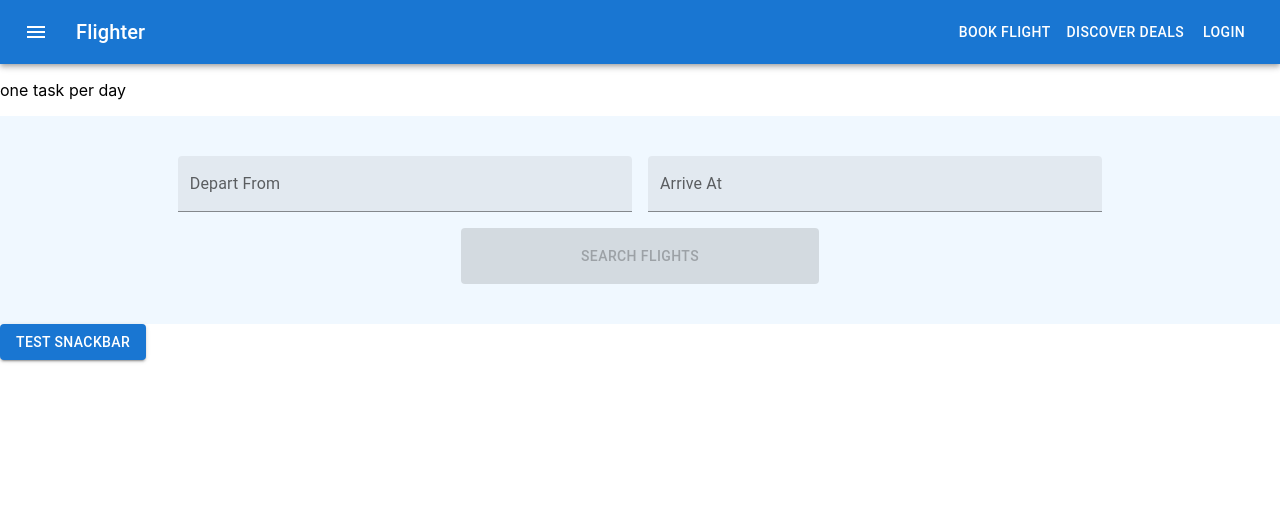
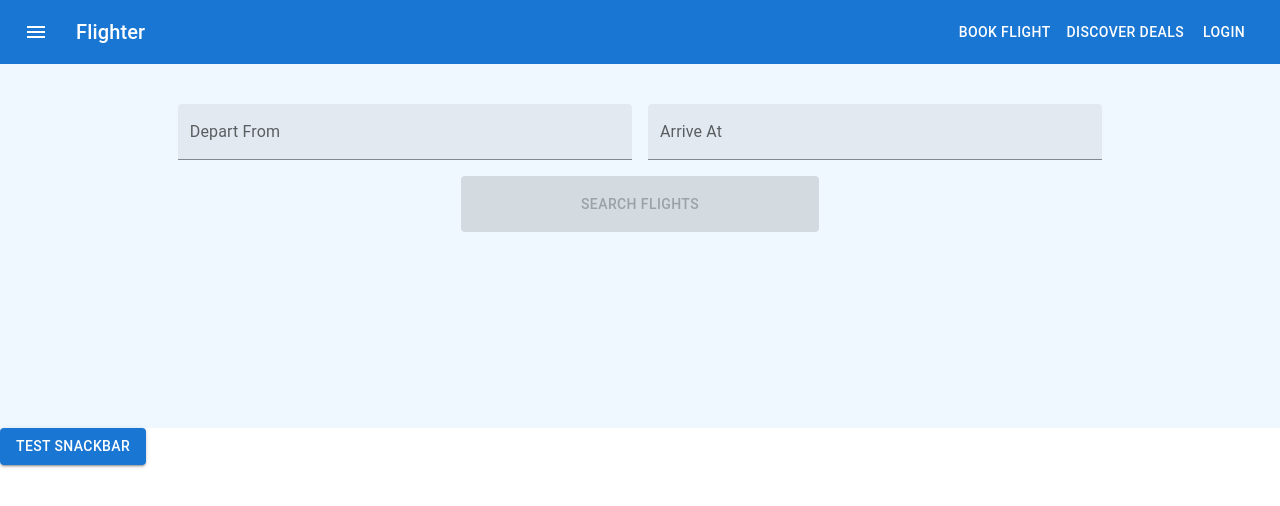
Before and after one commit to iprowriter/flight, a React (Create React App) app: page / in a window 1280 px wide. Shown: the top 506 px of the page. Built offline with nearby package versions, Linux system fonts and the light colour scheme.

Commit message:
some css

```diff
--- a/src/App.tsx
+++ b/src/App.tsx
@@ -26,7 +26,6 @@ function App() {
   return (
     <>
       <Header />
-      <p>one task per day</p>
       <SearchDestination handleToAndFroSelected={handleToAndFroSelected} />
       <SnackBar />
       {toAndFroSelected && <Display />}
--- a/src/components/Header.tsx
+++ b/src/components/Header.tsx
@@ -9,7 +9,7 @@ import MenuIcon from '@mui/icons-material/Menu';
 
 export default function ButtonAppBar() {
   return (
-    <Box sx={{ flexGrow: 1 }}>
+    <Box sx={{ flexGrow: 1}}>
       <AppBar position="static">
         <Toolbar>
           <IconButton
--- a/src/components/SearchDestination.tsx
+++ b/src/components/SearchDestination.tsx
@@ -17,6 +17,8 @@ const StyledBox = styled(Box)`
   color: darkslategray;
   padding: 2rem;
   text-align: center;
+  height: 300px;
+  background-image: https://images.pexels.com/photos/2479635/pexels-photo-2479635.jpeg?auto=compress&cs=tinysrgb&w=1600;
 `;
 
 export default function SearchDestination(props:  any) {
```
